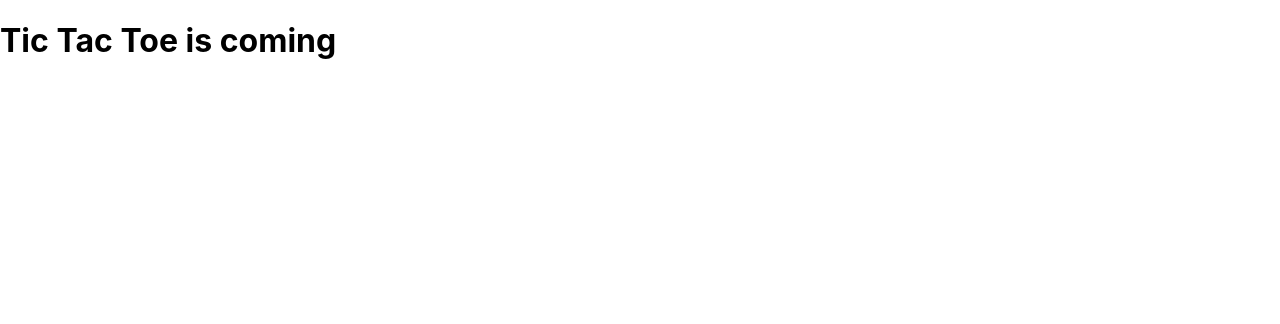
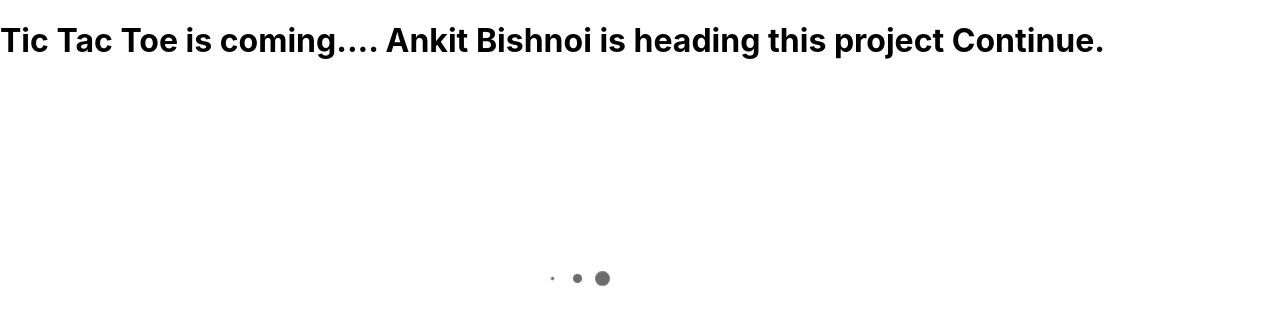
Before and after one commit to meta-ankit-kumar/Advanced-Tic-Tac-Toe, a React (Create React App) app in the folder tic-tac-toe/: page / in a window 1280 px wide. Shown: the top 324 px of the page. Built offline with nearby package versions, Linux system fonts and the light colour scheme.

Commit message:
TIC-7 - Add the loading component

```diff
--- a/tic-tac-toe/src/App.js
+++ b/tic-tac-toe/src/App.js
@@ -1,5 +1,5 @@
 import './App.css';
-import { Main } from './components/main.component';
+import { Main } from './components/main/main.component';
 function App() {
   return (
     <Main/>
--- /dev/null
+++ b/tic-tac-toe/src/components/loading/loading.component.jsx
@@ -0,0 +1,12 @@
+import './loading.css';
+const Loading = () => {
+    return (
+        <div className="spinner">
+            <div className="circle1"></div>
+            <div className="circle2"></div>
+            <div className="circle3"></div>
+        </div>
+    )
+}
+
+export default Loading;
--- /dev/null
+++ b/tic-tac-toe/src/components/loading/loading.css
@@ -0,0 +1,36 @@
+.spinner {
+    width: 200px;
+    height: 200px;
+    margin: 0 auto;
+    margin-top: 200px;
+  }
+
+.spinner div {
+    display: inline-block;
+    width: 25px;
+    height: 25px;
+    background-color: rgba(0, 0, 0, 0.575);
+    border-radius: 50%;
+}
+
+.circle3 {
+    animation: spin 1s linear infinite;
+  }
+
+  .circle2 {
+    animation: spin 1s -0.20s linear infinite;
+  }
+
+
+  .circle1 {
+    animation: spin 1s -0.40s linear infinite;
+  }
+
+  @keyframes spin {
+    0%, 100% {
+      transform: scale(0);
+    }
+    30% {
+      transform: scale(0.8);
+    }
+  }
--- a/tic-tac-toe/src/components/main.component.jsx
+++ /dev/null
@@ -1,11 +0,0 @@
-/**
- * Main component
- * @param {*} props Properties
- */
-export const Main = (props) => {
-    return (
-        <h1>
-            Tic Tac Toe is coming
-        </h1>
-    );
-}
--- /dev/null
+++ b/tic-tac-toe/src/components/main/main.component.jsx
@@ -0,0 +1,14 @@
+import Loading from "../loading/loading.component";
+
+/**
+ * Main component
+ * @param {*} props Properties
+ */
+export const Main = (props) => {
+    return (
+        <h1>
+            Tic Tac Toe is coming.... Ankit Bishnoi is heading this project Continue.
+            <Loading/>
+        </h1>
+    );
+}
```
